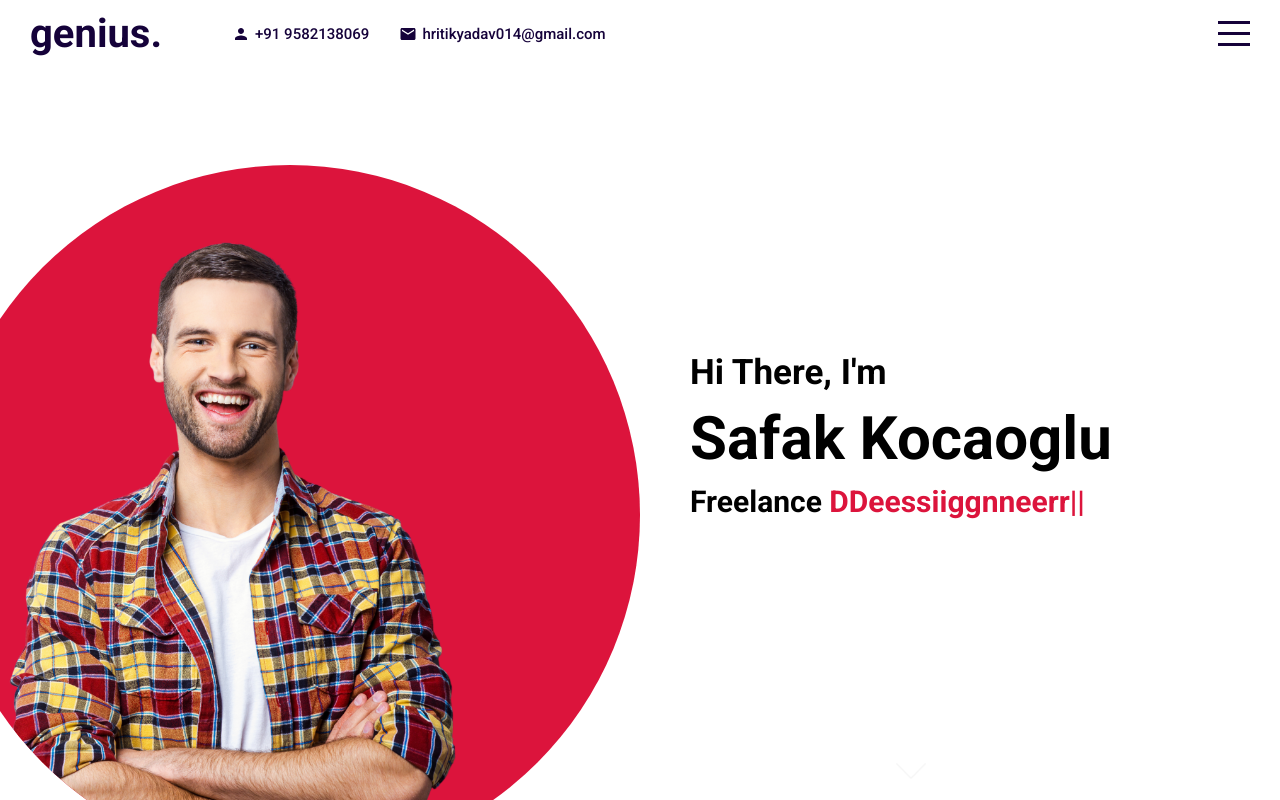
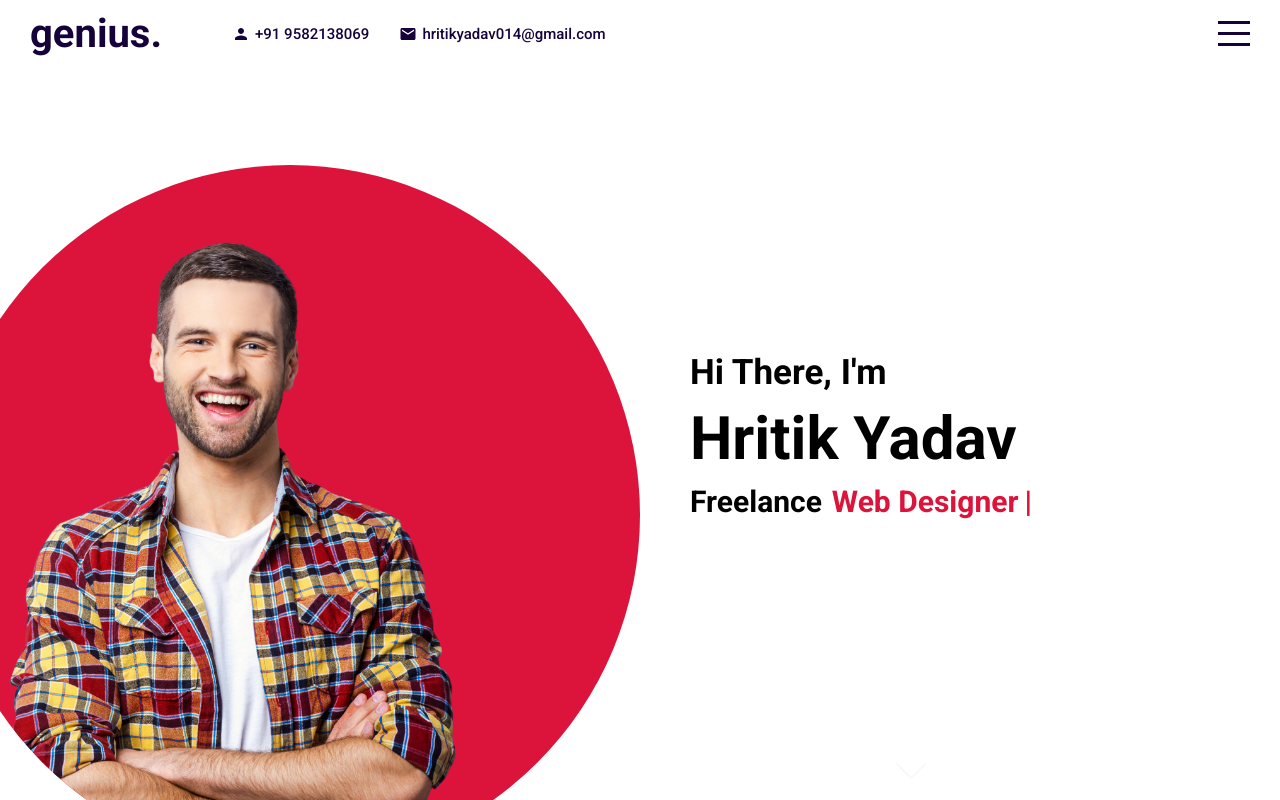
Before and after one commit to hritik1789/portfolio, a React (Create React App) app: page / in a window 1280 px wide. Built offline with nearby package versions, Linux system fonts and the light colour scheme.

Commit message:
Completing Intro with typewriter effect

```diff
--- a/package.json
+++ b/package.json
@@ -13,6 +13,7 @@
     "react-dom": "^18.2.0",
     "react-scripts": "5.0.1",
     "sass": "^1.55.0",
+    "typewriter-effect": "^2.19.0",
     "web-vitals": "^2.1.4"
   },
   "scripts": {
--- a/src/Components/intro/Intro.jsx
+++ b/src/Components/intro/Intro.jsx
@@ -1,21 +1,16 @@
-import React from "react";
+import React, { useState } from "react";
 import "./intro.scss";
-import { init } from "ityped";
-import { useEffect, useRef } from "react";
+
+import Typewriter from "typewriter-effect";
 
 export default function Intro() {
-  const textRef = useRef();
 
-  useEffect(() => {
-    init(textRef.current, {
-      showCursor: true,
-      backDelay: 1500,
-      backSpeed: 60,
-      showCursor: true ,
-      strings: ["Developer", "Designer", "Content Creator"],
-    });
-  }, []);
 
+  const [state] = useState({
+
+    title: "Web Developer"
+
+  });
   return (
     <div className="intro" id="intro">
       <div className="left">
@@ -26,14 +21,28 @@ export default function Intro() {
       <div className="right">
         <div className="wrapper">
           <h2>Hi There, I'm</h2>
-          <h1>Safak Kocaoglu</h1>
-          <h3>
-            Freelance <span ref={textRef}></span>
+          <h1>Hritik Yadav</h1>
+          <h3 className="effect">Freelance
+            <span>
+          < Typewriter
+            options={{
+              autoStart: true, loop: true,
+                  delay: 40,
+
+              strings: [
+                " Web Developer",
+                " Web Designer"
+            ],
+
+            }}
+              />
+              </span>
           </h3>
         </div>
         <a href="#portfolio">
           <img src="assets/down.png" alt="" />
         </a>
+
       </div>
     </div>
   );
--- a/src/Components/intro/intro.scss
+++ b/src/Components/intro/intro.scss
@@ -3,6 +3,20 @@
     background-color: white;
     display: flex;
 
+    .TypeEffect{
+
+
+    font-family: sans-serif;
+    font-weight:800;
+    font-size:40px;
+    text-align: center;
+    display:flex;
+    justify-content:center;
+    align-items:center;
+    min-height:100vh;
+    background:green;
+
+    }
     .left{
         flex: 0.5;
         overflow: hidden;
@@ -49,22 +63,22 @@
              }
              h3{
                 font-size: 30px;
+                display: flex;
+                align-items: center;
+
+
+
              }
              span{
                 font-size: inherit;
                 color: crimson;
+                padding-left: 5px;
+
+
+
              }
-             .ityped-cursor{
-                animation: blink 1s infinite;
-             }
-             @keyframes blink {
-                50%{
-                    opacity: 1;
-                }
-                100%{
-                    opacity: 0;
-                }
-             }
+
+
         }
         a{
             position: absolute;
```
Also changed, not shown: 1 other file (tests, documents, lock files or other folders).
